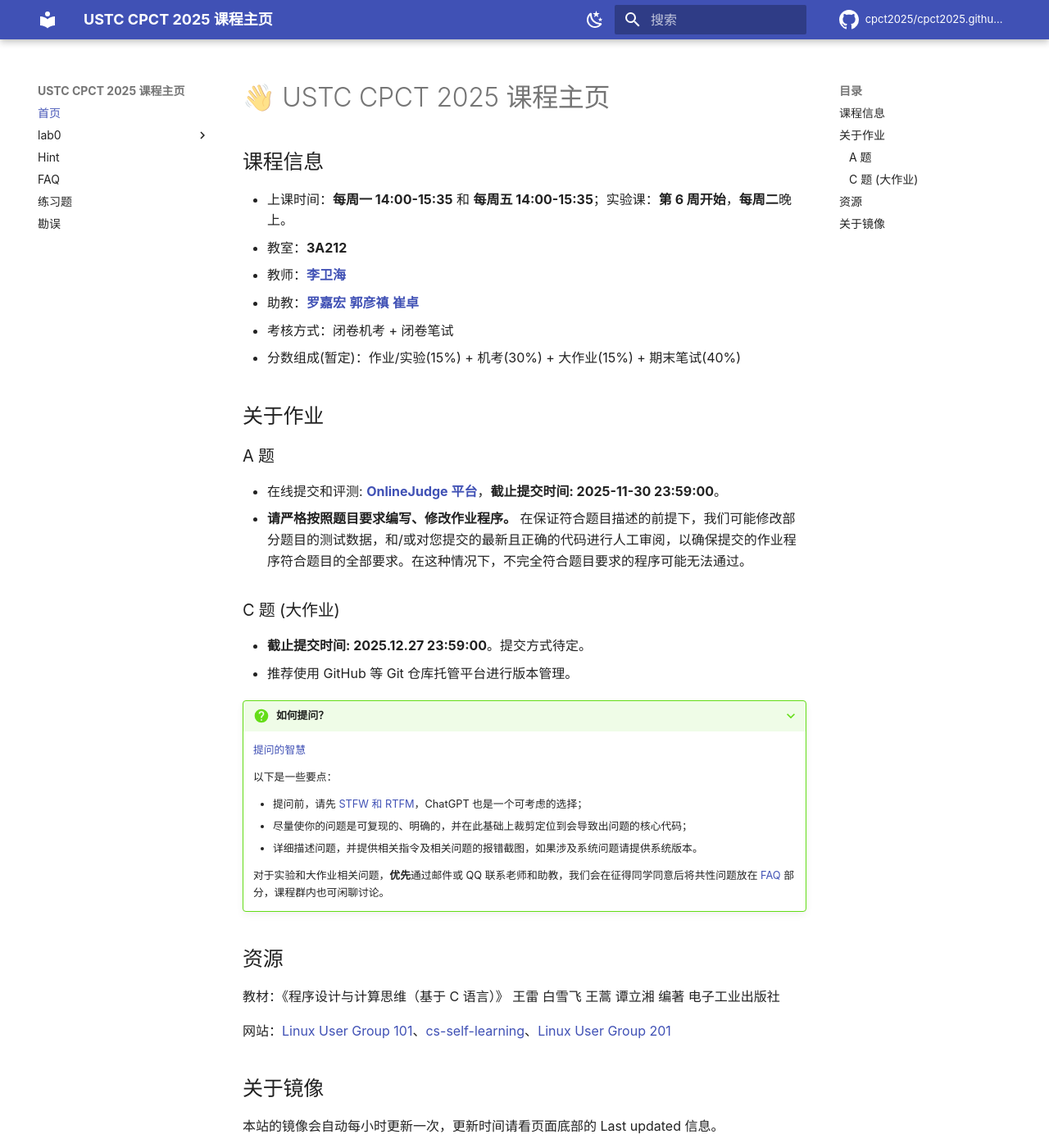
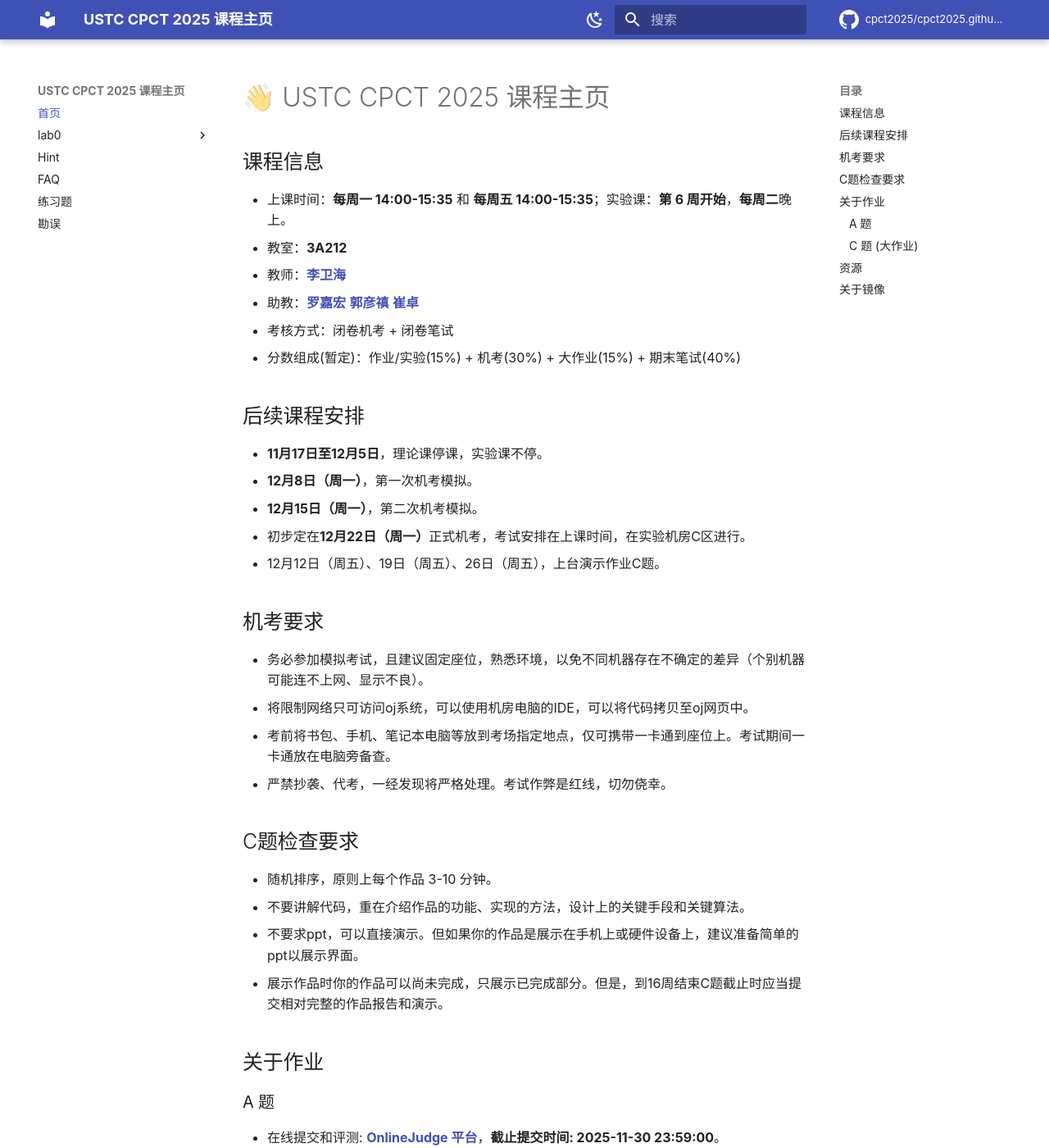
Before and after one commit to cpct2025/cpct2025.github.io, an MkDocs documentation site: the page built from docs/README.md, in a window 1280 px wide and 1400 px high. Shown: the whole window at 82% size. Built offline with MkDocs 1.6.1 and Material for MkDocs 9.7.7, drawn with Linux system fonts in a browser that asks for light colours; comment, search, counter and statistics services are not loaded.

Commit message:
Update README.md

```diff
--- a/docs/README.md
+++ b/docs/README.md
@@ -8,6 +8,26 @@
 - 助教：[**罗嘉宏**](mailto:luojh@mail.ustc.edu.cn) [**郭彦禛**](mailto:yzhguo@mail.ustc.edu.cn) [**崔卓**](mailto:cuizhuo@mail.ustc.edu.cn)
 - 考核方式：闭卷机考 + 闭卷笔试
 - 分数组成(暂定)：作业/实验(15%) + 机考(30%) + 大作业(15%) + 期末笔试(40%)
+
+## 后续课程安排
+
+- **11月17日至12月5日**，理论课停课，实验课不停。
+- **12月8日（周一）**，第一次机考模拟。
+- **12月15日（周一）**，第二次机考模拟。
+- 初步定在**12月22日（周一）**正式机考，考试安排在上课时间，在实验机房C区进行。
+- 12月12日（周五）、19日（周五）、26日（周五），上台演示作业C题。
+
+## 机考要求
+- 务必参加模拟考试，且建议固定座位，熟悉环境，以免不同机器存在不确定的差异（个别机器可能连不上网、显示不良）。
+- 将限制网络只可访问oj系统，可以使用机房电脑的IDE，可以将代码拷贝至oj网页中。
+- 考前将书包、手机、笔记本电脑等放到考场指定地点，仅可携带一卡通到座位上。考试期间一卡通放在电脑旁备查。
+- 严禁抄袭、代考，一经发现将严格处理。考试作弊是红线，切勿侥幸。
+
+## C题检查要求
+- 随机排序，原则上每个作品 3-10 分钟。
+- 不要讲解代码，重在介绍作品的功能、实现的方法，设计上的关键手段和关键算法。
+- 不要求ppt，可以直接演示。但如果你的作品是展示在手机上或硬件设备上，建议准备简单的ppt以展示界面。
+- 展示作品时你的作品可以尚未完成，只展示已完成部分。但是，到16周结束C题截止时应当提交相对完整的作品报告和演示。
 
 ## 关于作业
 
```
